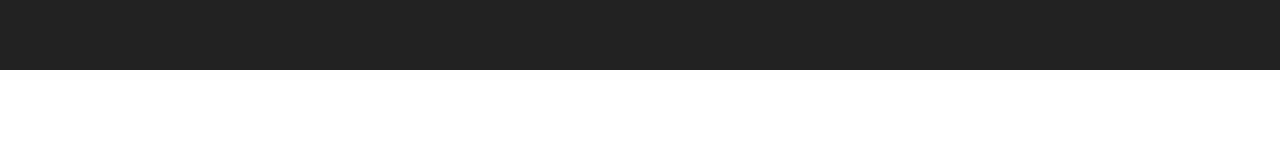
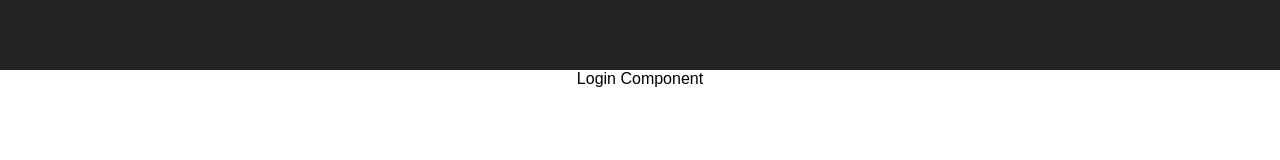
Before and after one commit to brucekchung/black-ice, a React (Create React App) app: page / in a window 1280 px wide. Shown: the part 120-280 px from the top of the page. Built offline with nearby package versions, Linux system fonts and the light colour scheme.

Commit message:
Login component routed through Main is displayed

```diff
--- a/src/Components/App/App.js
+++ b/src/Components/App/App.js
@@ -1,5 +1,6 @@
 import React, { Component } from 'react'
 import './App.css'
+import Main from '../Main/Main'
 
 class App extends Component {
   render() {
@@ -8,6 +9,7 @@ class App extends Component {
         <header className="App-header">
           <h1 className="App-title">Black Ice</h1>
         </header>
+        <Main />
       </div>
     )
   }
--- a/src/Components/Login/Login.js
+++ b/src/Components/Login/Login.js
@@ -3,6 +3,7 @@ import './Login.css'
 
 class Login extends Component {
   constructor() {
+    super()
     this.state = {}
   }
 
@@ -15,3 +16,5 @@ class Login extends Component {
     )
   }
 }
+
+export default Login
```
Also changed, not shown: 2 other files (tests, documents, lock files or other folders).
